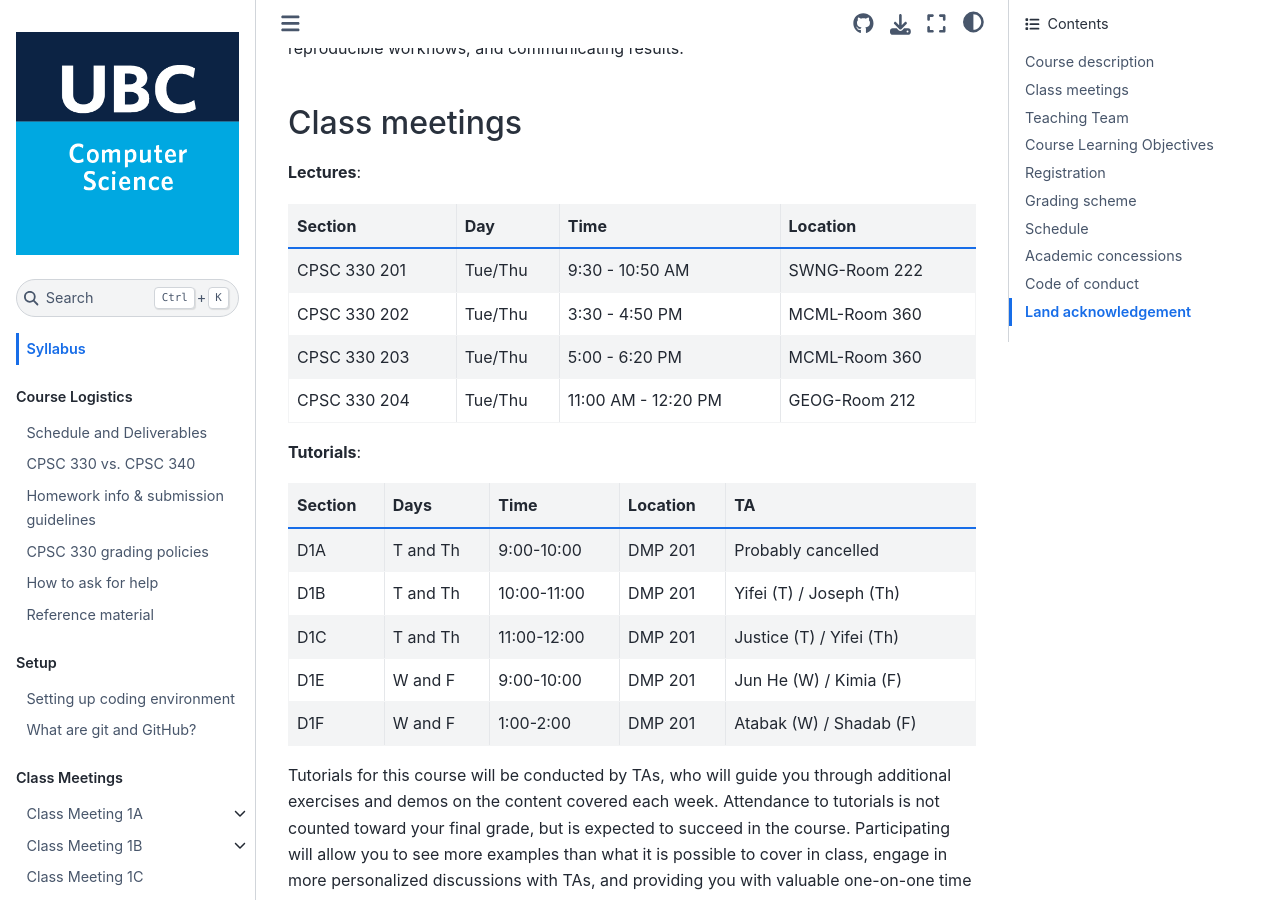
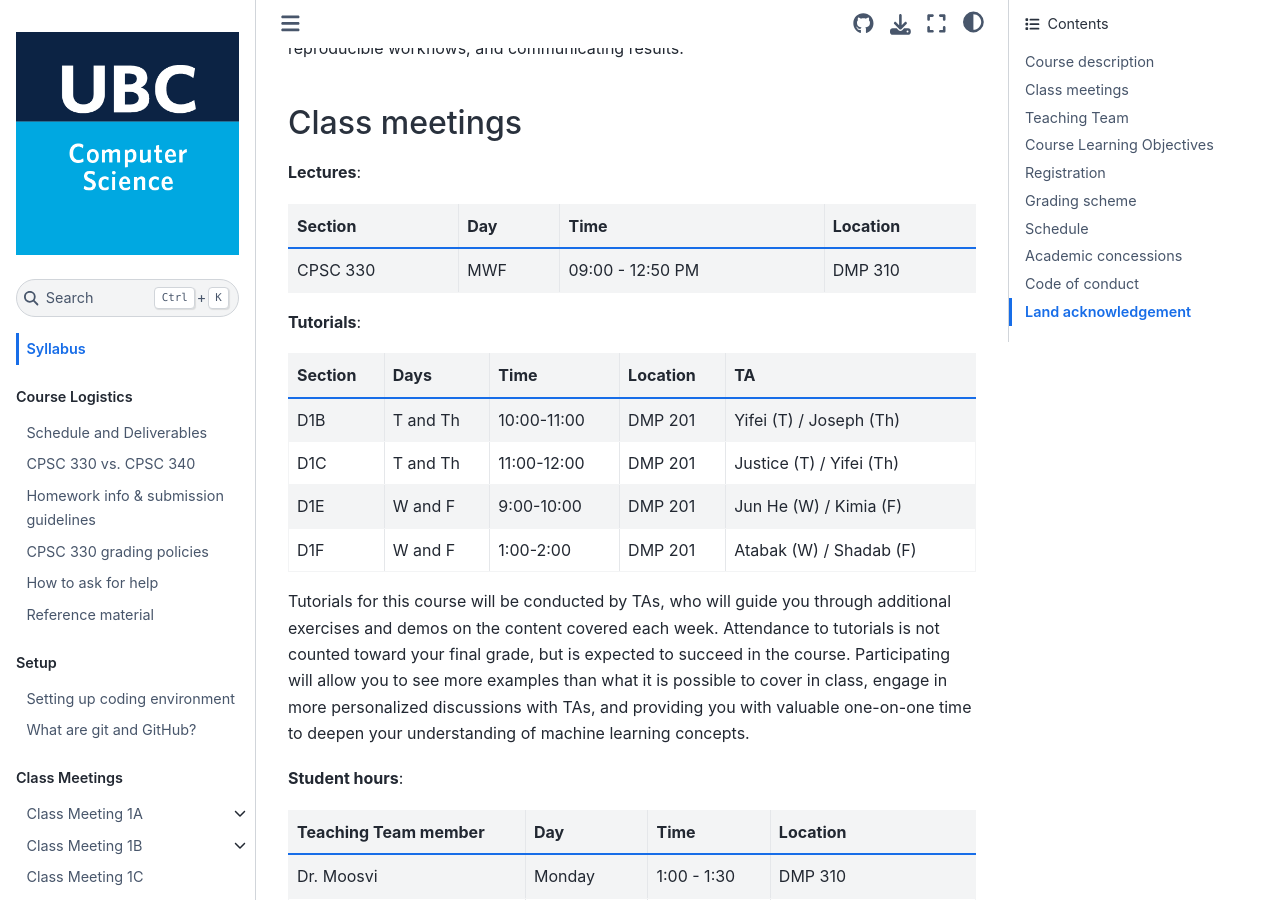
Before and after one commit to zongxili/cpsc330-2025S1, a Jupyter Book: the page built from syllabus.md, in a window 1280 px wide and 900 px high, scrolled down 303 px. Built offline with Jupyter Book 1.0.4 settings and Sphinx 7.4.7 and the Sphinx Book theme 1.1.4, drawn with Linux system fonts in a browser that asks for light colours; pages that are not in the unit, such as notebooks, are missing from menus; comment, search, counter and statistics services are not loaded.

Commit message:
update syllabus with class details and remove D1A

```diff
--- a/syllabus.md
+++ b/syllabus.md
@@ -12,16 +12,12 @@
 
 | Section      | Day     | Time                | Location              |
 |--------------|---------|---------------------|-----------------------|
-| CPSC 330 201 | Tue/Thu | 9:30 - 10:50 AM     | SWNG-Room 222         |
-| CPSC 330 202 | Tue/Thu | 3:30 - 4:50 PM      | MCML-Room 360         |
-| CPSC 330 203 | Tue/Thu | 5:00 - 6:20 PM      | MCML-Room 360         |
-| CPSC 330 204 | Tue/Thu | 11:00 AM - 12:20 PM | GEOG-Room 212         |
+| CPSC 330 | MWF | 09:00 - 12:50 PM     | DMP 310         |
 
 **Tutorials**:
 
 | Section | Days     | Time        | Location | TA                       |
 |---------|----------|-------------|----------|--------------------------|
-| D1A     | T and Th | 9:00-10:00  | DMP 201  | Probably cancelled       |
 | D1B     | T and Th | 10:00-11:00 | DMP 201  | Yifei (T) / Joseph (Th)  |
 | D1C     | T and Th | 11:00-12:00 | DMP 201  | Justice (T) / Yifei (Th) |
 | D1E     | W and F  | 9:00-10:00  | DMP 201  | Jun He (W) / Kimia (F)   |
```
